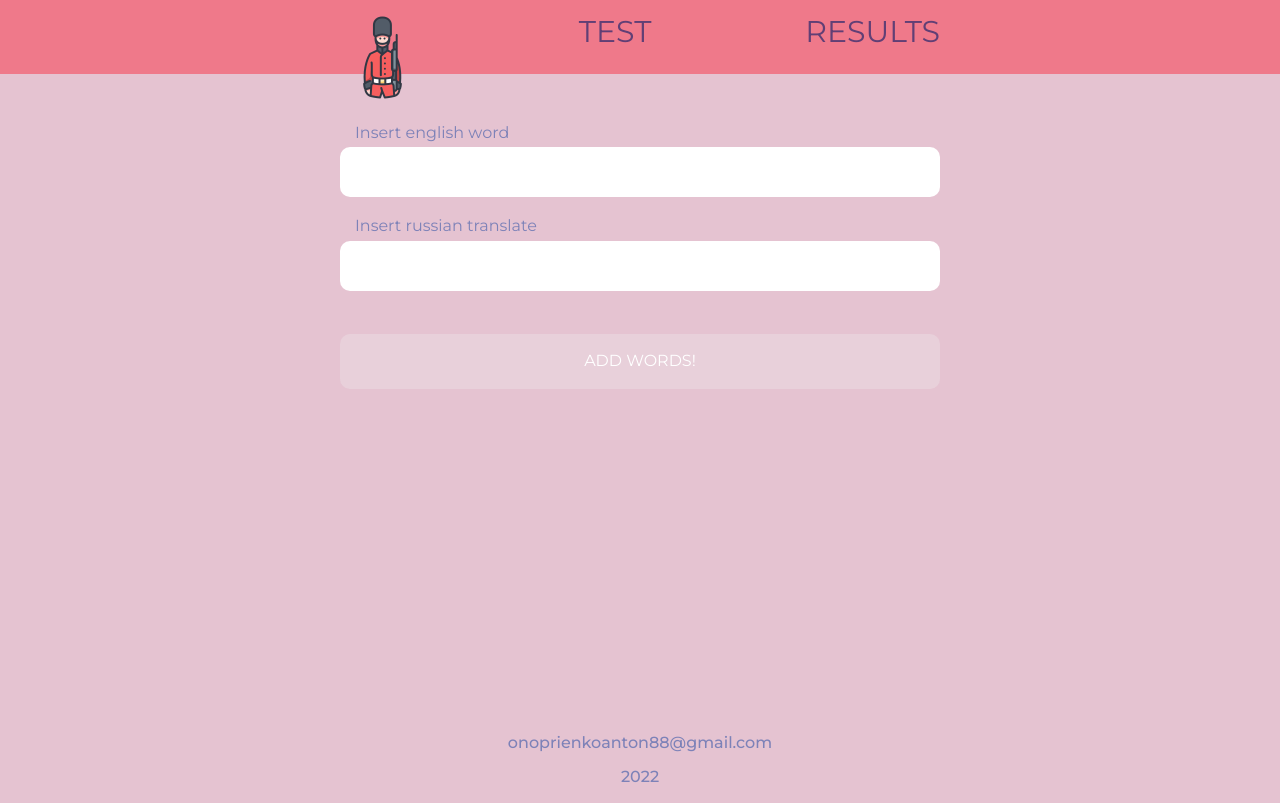
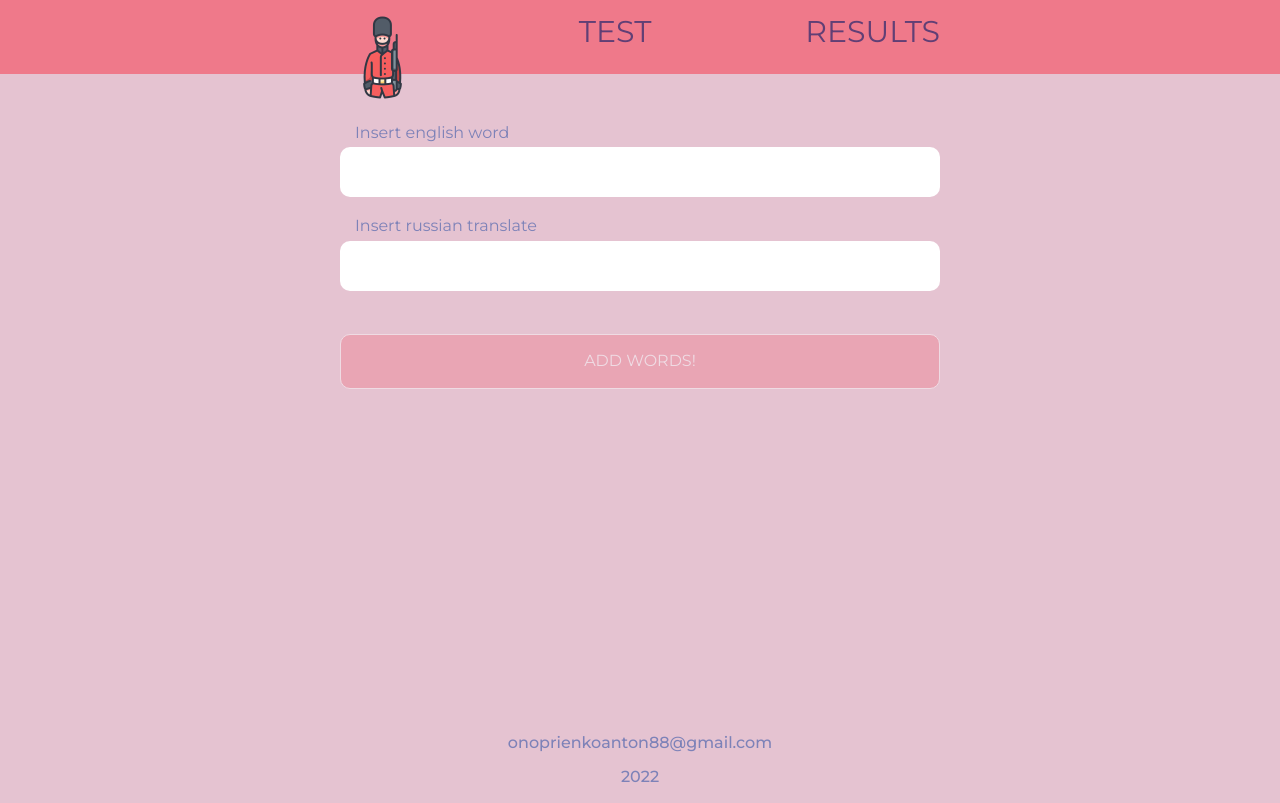
Before and after one commit to AntonOnoprienko/AntonOnoprienko-speakeasy, a React (Create React App) app: page /adding in a window 1280 px wide. Built offline with nearby package versions, Linux system fonts and the light colour scheme.

Commit message:
change btn

```diff
--- a/src/pages/pages.module.css
+++ b/src/pages/pages.module.css
@@ -54,13 +54,14 @@
 }
 
 .addingPage__form button {
+    border: 1px solid #ffff;
     margin-top: 23px;
     height: 55px;
     width: 100%;
-    border: none;
     border-radius: 10px;
-    color: #613F75;
+    color: #ffff;
     cursor: pointer;
+    background-color: #ef798a;
 }
 
 .addingPage__form button:hover{
@@ -68,9 +69,11 @@
 }
 
 .addingPage__form button:disabled{
+    border: 1px solid #ffff;
     color: white;
     box-shadow: none;
     cursor: default;
+    opacity: 0.4;
 }
 
 .addingPage__success{
```
